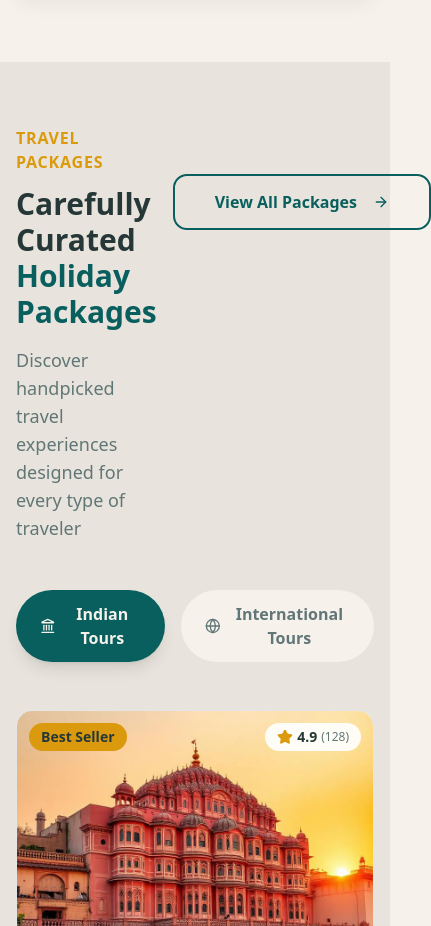
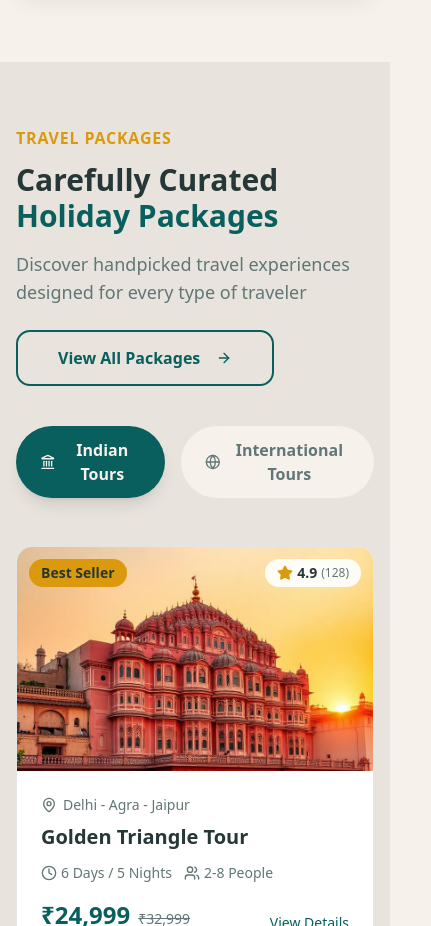
Before and after one commit to ellipticamit92/travelbox_holidays, a Next.js app: page / in a window 390 px wide. Shown: the part 2932-3858 px from the top of the page, 431 px wide, since content can reach past the window. Built offline with nearby package versions, Linux system fonts and the light colour scheme.

Commit message:
layout resolve

```diff
--- a/components/organisms/PackagesSection.tsx
+++ b/components/organisms/PackagesSection.tsx
@@ -32,7 +32,7 @@ export function PackagesSection({
   return (
     <section className="bg-muted py-16 md:py-24">
       <div className="container mx-auto px-4">
-        <div className="flex items-start justify-between gap-4">
+        <div className="flex flex-col items-start justify-between gap-4 md:flex-row mb-10 md:mb-0">
           <div className="flex-1">
             <SectionTitle
               label="Travel Packages"
@@ -43,11 +43,11 @@ export function PackagesSection({
               }
               description="Discover handpicked travel experiences designed for every type of traveler"
               align="left"
-              className="max-w-2xl mx-0"
+              className="max-w-2xl mx-0 mb-2 md:mb-12"
             />
           </div>
           {showViewAll && (
-            <div className="flex items-center pt-12">
+            <div className="flex items-center pt-0 md:pt-12">
               <Button asChild variant="outline" size="lg">
                 <Link href="/packages">
                   View All Packages <ArrowRight className="h-4 w-4 ml-2" />
```
